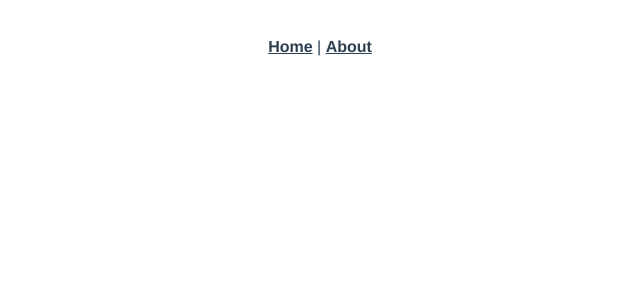
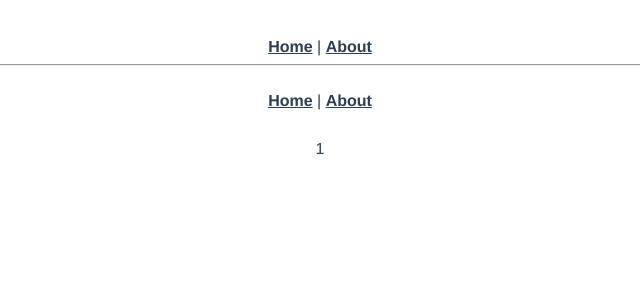
Before and after one commit to loveqx/vue-init, a Vue app: page /#/argu/1 in a window 1280 px wide. Shown: the top 300 px of the page, without its empty margins (320-960 px from the left). Built offline with nearby package versions, Linux system fonts and the light colour scheme.

Commit message:
vue-router01

```diff
--- a/src/App.vue
+++ b/src/App.vue
@@ -3,8 +3,16 @@
     <div id="nav">
       <router-link to="/">Home</router-link> |
       <router-link to="/about">About</router-link>
+      <hr>
+      <br>
+      <!-- 命名视图-->
+      <router-link :to="{name:'Home'}">Home</router-link> |
+      <router-link :to="{name:'About'}">About</router-link>
     </div>
     <router-view/>
+    <router-view name="email"/>
+    <router-view name="tel"/>
+
   </div>
 </template>
 
--- a/src/router/index.js
+++ b/src/router/index.js
@@ -1,27 +1,10 @@
 import Vue from 'vue'
 import VueRouter from 'vue-router'
-import Home from '../views/Home.vue'
+import  routes from './router'
 
 Vue.use(VueRouter)
 
-const routes = [
-  {
-    path: '/',
-    name: 'Home',
-    component: Home
-  },
-  {
-    path: '/about',
-    name: 'About',
-    // route level code-splitting
-    // this generates a separate chunk (about.[hash].js) for this route
-    // which is lazy-loaded when the route is visited.
-    component: () => import(/* webpackChunkName: "about" */ '../views/About.vue')
-  }
-]
-
-const router = new VueRouter({
+//创建路由实例
+export default new VueRouter({
   routes
 })
-
-export default router
--- /dev/null
+++ b/src/router/router.js
@@ -0,0 +1,75 @@
+import Home from '../views/Home.vue'
+
+//配置路由列表
+export default [
+  {
+    path: '/',
+    name: 'Home',
+    alias: '/home_page', //路由别名
+    component: Home
+  },
+  {
+    path: '/about',
+    name: 'About',
+    // route level code-splitting
+    // this generates a separate chunk (about.[hash].js) for this route
+    // which is lazy-loaded when the route is visited.
+    //路由懒加载
+    component: () => import(/* webpackChunkName: "about" */ '../views/About.vue')
+  },
+  //动态路由
+  {
+    path: '/argu/:name',
+    name: 'argu',
+    component: () => import('@/views/Argu.vue')
+  },
+  //嵌套路由
+  {
+    path: '/parent',
+    name: 'parent',
+    component: () => import('@/views/Parent.vue'),
+    children: [
+      {
+        path: 'child',
+        name: 'child',
+        component: () => import('@/views/Child.vue')
+      }
+    ]
+  },
+  //命名路由
+  {
+    path: '/named_view',
+    components: {
+      default: ()=> import('@/views/Child.vue'),
+      email: () => import('@/views/email.vue'),
+      tel: () => import('@/views/tel.vue'),
+    }
+  },
+  //重定向
+  {
+    path: '/main',
+    redirect: '/'
+  },
+  //重定向2
+  {
+    path: '/main2',
+    redirect: {
+      name:'About'
+    }
+  },
+  //重定向3
+  {
+    path: '/main3',
+    redirect: to => {
+      return {
+        name: 'About'
+      }
+    }
+  },
+  //重定向3 简写
+  {
+    path: '/main4',
+    redirect: to => '/'
+  },
+
+]
--- /dev/null
+++ b/src/views/Argu.vue
@@ -0,0 +1,15 @@
+<template>
+  <div>
+    {{$route.params.name}}
+  </div>
+</template>
+
+<script>
+  export default {
+    name: 'Argu'
+  }
+</script>
+
+<style scoped>
+
+</style>
--- /dev/null
+++ b/src/views/Child.vue
@@ -0,0 +1,15 @@
+<template>
+  <div>
+    Child页面
+  </div>
+</template>
+
+<script>
+  export default {
+    name: 'Child'
+  }
+</script>
+
+<style scoped>
+
+</style>
--- a/src/views/Home.vue
+++ b/src/views/Home.vue
@@ -2,6 +2,9 @@
   <div class="home">
     <img alt="Vue logo" src="../assets/logo.png">
     <HelloWorld msg="Welcome to Your Vue.js App"/>
+    <button @click="handleClick('back')">返回到上一页</button>
+    <button @click="handleClick('push')">跳转到parent</button>
+    <button @click="handleClick('replace')">替换到child</button>
   </div>
 </template>
 
@@ -13,6 +16,43 @@ export default {
   name: 'Home',
   components: {
     HelloWorld
+  },
+  methods: {
+    handleClick(type){
+      if(type==='back') this.$router.back()
+      else if(type==='push') {
+        const name = 'lison'
+        this.$router.push({
+
+          //方式1，es6模板语法
+          //path: `/argu/${name}`
+
+          //方式2，模板语法，带参数，和路由定义里面一样效果
+          name: `argu`,
+          params: {
+            name: 'lison'
+          }
+
+          //方式3，使用命名路由加params
+          /*name: 'argu',
+          params: {
+            name: 'lison' //添加后url为http://localhost:8080/#/argu/lison
+          }*/
+
+          //方式4，通过query，在url最后增加查询条件方式
+          /*name: 'parent',
+          query:{
+            name: 'lison'//添加后的url为http://localhost:8080/#/parent?name=lison
+          }*/
+          })
+      } else if(type==='replace'){
+        this.$router.replace({
+          name: 'child'
+        })
+      }
+      //this.$router.push('/parent')  可以使用路径方式，命名路由是为了解决路由太长的问题。
+      //替换(replace)和跳转(push)的区别：跳转会记住上一个页面，而relace则不会记住上一个，回退的话，会回到倒数第二个页面
+    }
   }
 }
 </script>
--- /dev/null
+++ b/src/views/Parent.vue
@@ -0,0 +1,16 @@
+<template>
+    <div>
+      Parent页面
+      <router-view />
+    </div>
+</template>
+
+<script>
+  export default {
+    name: 'Parent'
+  }
+</script>
+
+<style scoped>
+
+</style>
--- /dev/null
+++ b/src/views/email.vue
@@ -0,0 +1,13 @@
+<template>
+    <div>Email</div>
+</template>
+
+<script>
+  export default {
+    name: 'email'
+  }
+</script>
+
+<style scoped>
+
+</style>
--- /dev/null
+++ b/src/views/tel.vue
@@ -0,0 +1,13 @@
+<template>
+  <div>Tel</div>
+</template>
+
+<script>
+  export default {
+    name: 'tel'
+  }
+</script>
+
+<style scoped>
+
+</style>
```
